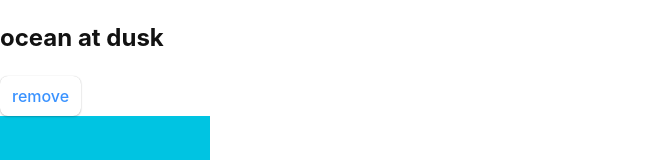
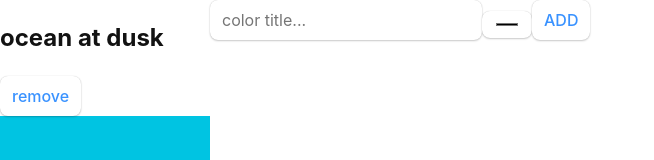
Before and after one commit to MofuMofu2/react-sandbox, a React (Create React App) app: page / in a window 1280 px wide. Shown: the top 160 px of the page, without its empty margins (0-654 px from the left). Built offline with nearby package versions, Linux system fonts and the light colour scheme.

Commit message:
動作確認のためUIで見えるようにした

```diff
--- a/src/routes/root.tsx
+++ b/src/routes/root.tsx
@@ -1,6 +1,7 @@
 import React, { useState } from "react";
 import colorData from "../assets/color-data.json";
 import ColorList from "../component/ColorList";
+import AddColorForm from "../component/AddColorForm";
 export default function Root() {
   const [colors, setColors] = useState(colorData);
 
@@ -12,6 +13,7 @@ export default function Root() {
   return (
     <>
       <ColorList colors={colors} onRemoveColor={removeColor} />
+      <AddColorForm onNewColor={(title, color) => console.log(title, color)} />
     </>
   );
 }
```
